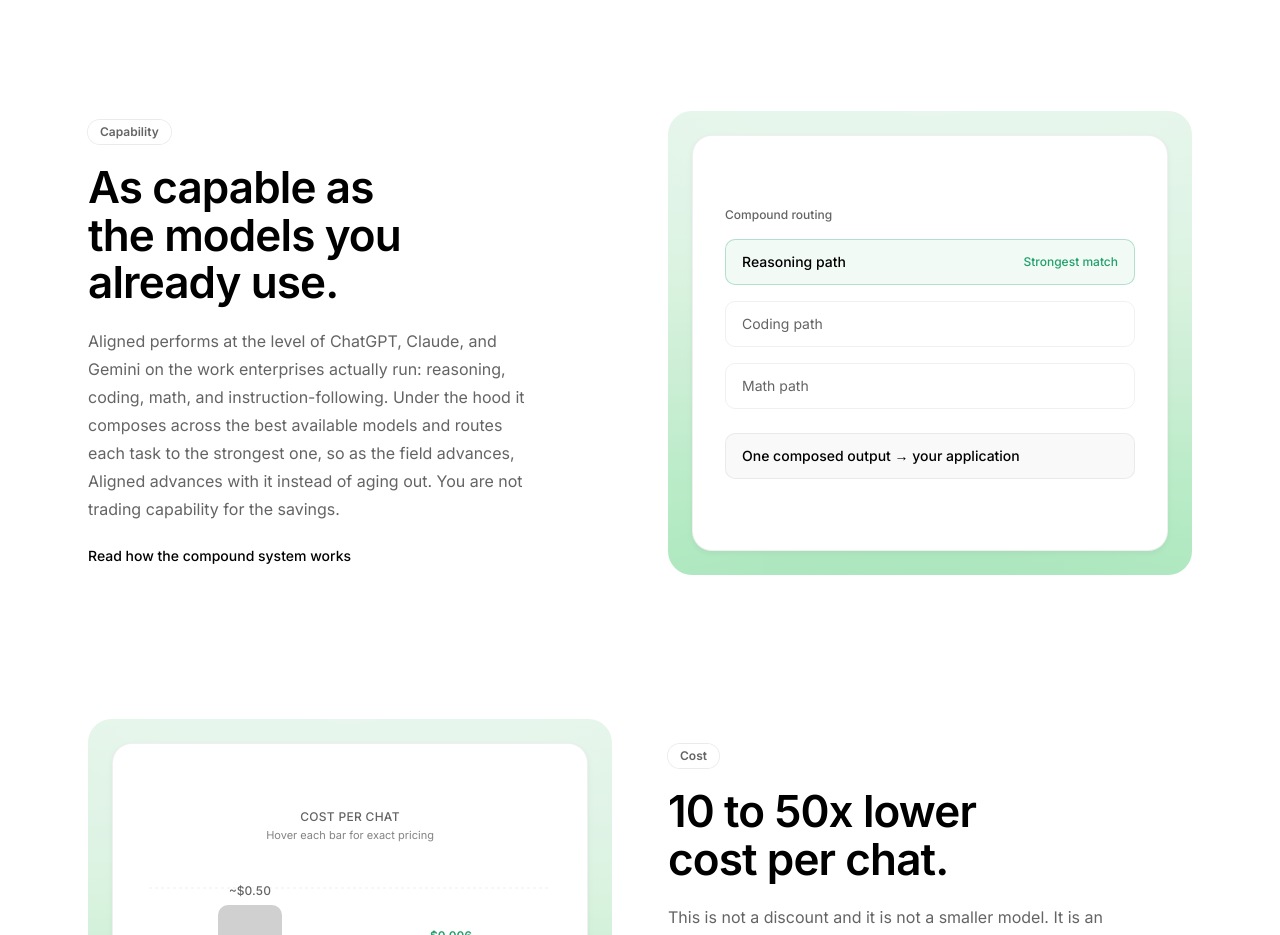
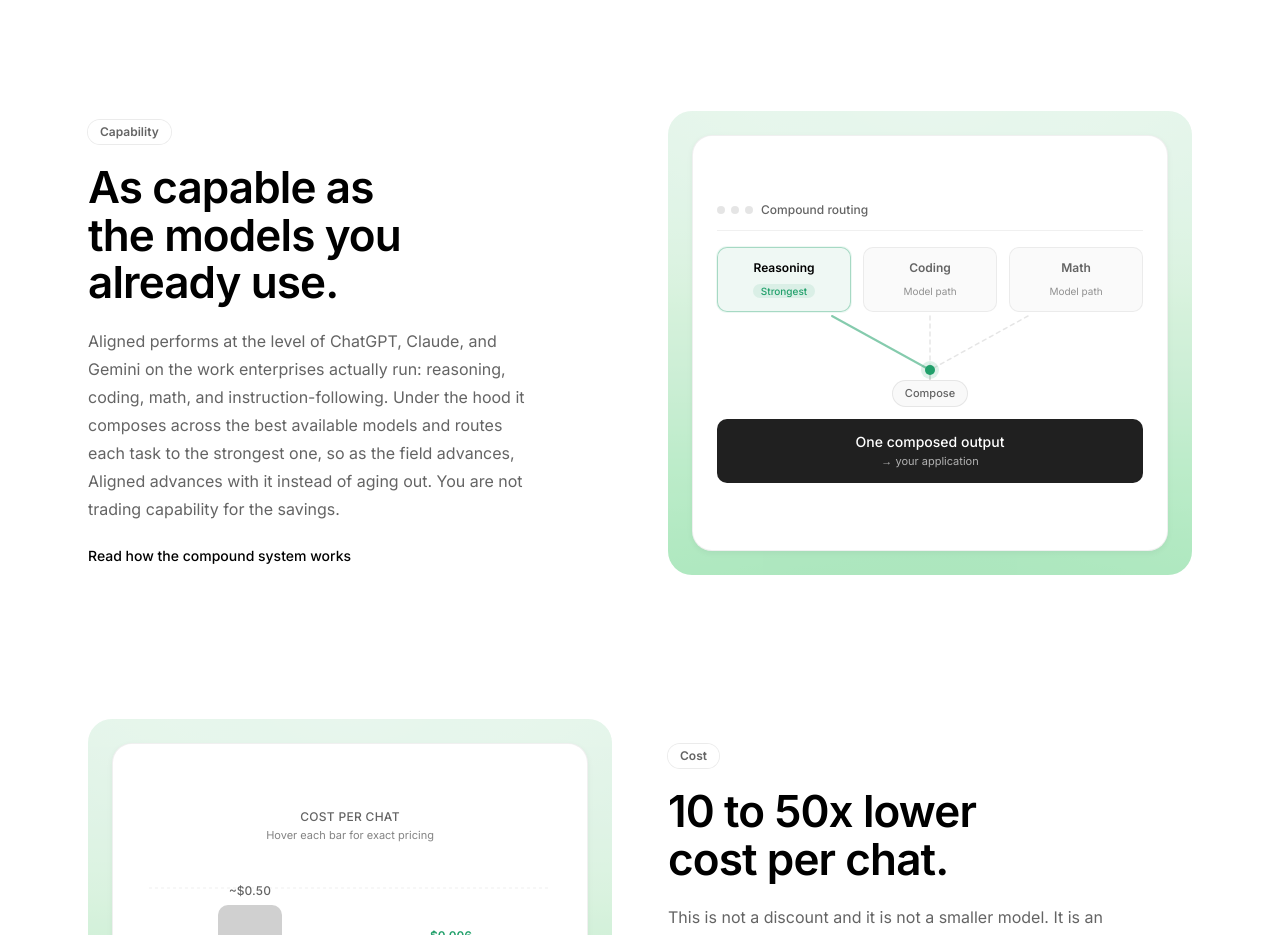
Before and after one commit to freitaspauloo/Paulo, a Next.js app: page /landing-v4 in a window 1280 px wide. Shown: the part 1540-2475 px from the top of the page. Built offline with nearby package versions, Linux system fonts and the light colour scheme.

Commit message:
v4: redesign compound visual with paths converging to one output

```diff
--- a/src/components/landing/enterprise-v2-visuals.tsx
+++ b/src/components/landing/enterprise-v2-visuals.tsx
@@ -80,40 +80,113 @@ function CostBarShape({ x = 0, y = 0, width = 0, height = 0, fill, payload }: Ba
   );
 }
 
+const COMPOUND_PATHS = [
+  { label: "Reasoning", active: true },
+  { label: "Coding", active: false },
+  { label: "Math", active: false },
+] as const;
+
+function CompoundConvergeLines() {
+  return (
+    <svg
+      viewBox="0 0 280 72"
+      fill="none"
+      aria-hidden
+      className="mx-auto h-[4.5rem] w-full max-w-[17.5rem]"
+    >
+      <path
+        d="M42 4 L140 58"
+        className="stroke-[#22a06b]/55"
+        strokeWidth="2"
+        strokeLinecap="round"
+      />
+      <path
+        d="M140 4 L140 58"
+        className="stroke-black/10"
+        strokeWidth="1.5"
+        strokeDasharray="4 4"
+        strokeLinecap="round"
+      />
+      <path
+        d="M238 4 L140 58"
+        className="stroke-black/10"
+        strokeWidth="1.5"
+        strokeDasharray="4 4"
+        strokeLinecap="round"
+      />
+      <path
+        d="M140 58 L140 68"
+        className="stroke-[#202020]/20"
+        strokeWidth="1.5"
+        strokeLinecap="round"
+      />
+      <circle cx="140" cy="58" r="5" className="fill-[#22a06b]" />
+      <circle cx="140" cy="58" r="9" className="fill-[#22a06b]/15" />
+    </svg>
+  );
+}
+
 export function CompoundVisual({ frame = "gray" }: { frame?: SectionVisualFrame }) {
   return (
     <SectionVisualShell frame={frame}>
       <div className={sectionVisualStageClass(frame)}>
         <div
           className={cn(
-            "absolute inset-0 flex flex-col justify-center gap-4 border border-black/[0.06] bg-white p-6 sm:p-8",
+            "absolute inset-0 flex flex-col justify-center border border-black/[0.06] bg-white p-5 sm:p-6",
             landing.cardLg,
             landing.shadowDrop,
           )}
         >
+          <div className="mb-4 flex items-center gap-2 border-b border-black/[0.06] pb-3">
+            <div className="flex gap-1.5">
+              <span className="size-2 rounded-full bg-black/10" />
+              <span className="size-2 rounded-full bg-black/10" />
+              <span className="size-2 rounded-full bg-black/10" />
+            </div>
             <p className="text-xs font-medium text-[#646464]">Compound routing</p>
-          {[
-            ["Reasoning path", true],
-            ["Coding path", false],
-            ["Math path", false],
-          ].map(([label, active]) => (
+          </div>
+
+          <div className="grid grid-cols-3 gap-2 sm:gap-3">
+            {COMPOUND_PATHS.map((path) => (
               <div
-              key={label as string}
+                key={path.label}
                 className={cn(
-                "flex items-center justify-between rounded-[10px] border px-4 py-3 text-sm",
-                active
-                  ? "border-[#22a06b]/30 bg-[#22a06b]/[0.06] font-medium"
-                  : "border-black/[0.06] text-[#646464]",
+                  "flex flex-col items-center gap-2 rounded-[10px] border px-2 py-3 text-center sm:px-3",
+                  path.active
+                    ? "border-[#22a06b]/35 bg-[#22a06b]/[0.07] shadow-[0_0_0_1px_rgba(34,160,107,0.08)]"
+                    : "border-black/[0.06] bg-[#fafafa] text-[#646464]",
                 )}
               >
-              <span>{label}</span>
-              {active ? (
-                <span className="text-xs text-[#22a06b]">Strongest match</span>
-              ) : null}
+                <span
+                  className={cn(
+                    "text-[0.6875rem] font-semibold sm:text-xs",
+                    path.active ? "text-foreground" : "text-[#646464]",
+                  )}
+                >
+                  {path.label}
+                </span>
+                {path.active ? (
+                  <span className="rounded-full bg-[#22a06b]/10 px-2 py-0.5 text-[0.625rem] font-medium leading-none text-[#22a06b]">
+                    Strongest
+                  </span>
+                ) : (
+                  <span className="text-[0.625rem] text-[#646464]/70">Model path</span>
+                )}
               </div>
             ))}
-          <div className="mt-2 rounded-[10px] border border-black/[0.06] bg-[#f9f9f9] px-4 py-3 text-sm font-medium">
-            One composed output → your application
+          </div>
+
+          <CompoundConvergeLines />
+
+          <div className="mx-auto -mt-1 flex w-fit items-center gap-1.5 rounded-full border border-black/[0.08] bg-[#f9f9f9] px-3 py-1 text-[0.6875rem] font-medium text-[#646464]">
+            Compose
+          </div>
+
+          <div className="mt-3 rounded-[10px] border border-[#202020]/12 bg-[#202020] px-4 py-3 text-center text-sm font-medium text-white">
+            One composed output
+            <span className="mt-0.5 block text-[0.6875rem] font-normal text-white/65">
+              → your application
+            </span>
           </div>
         </div>
       </div>
```
Lines whose indentation alone changed are shown as unchanged.
